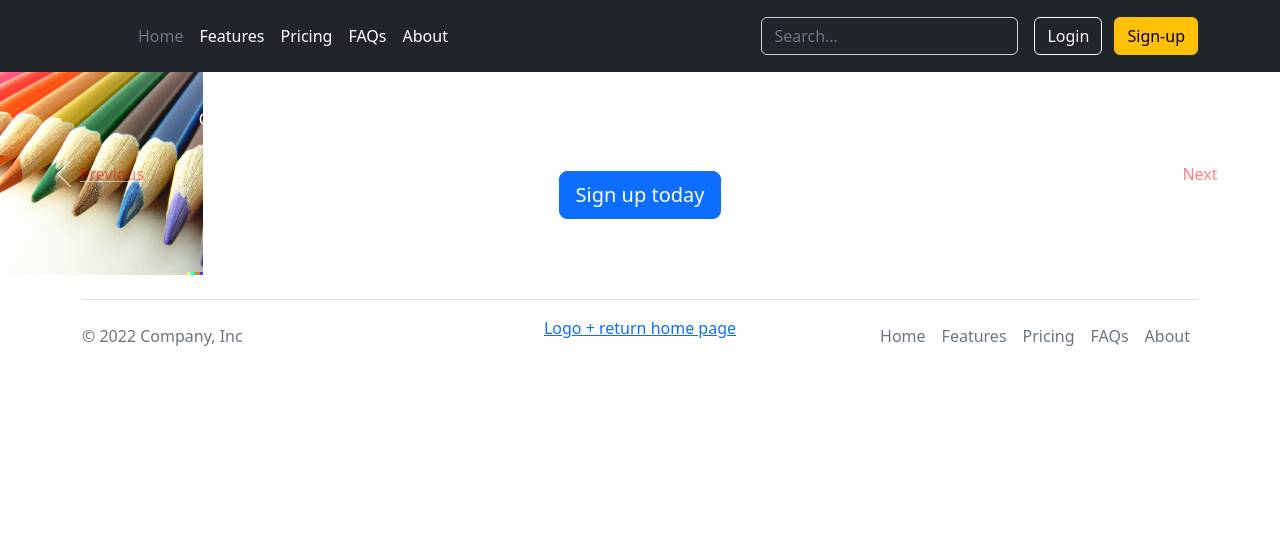
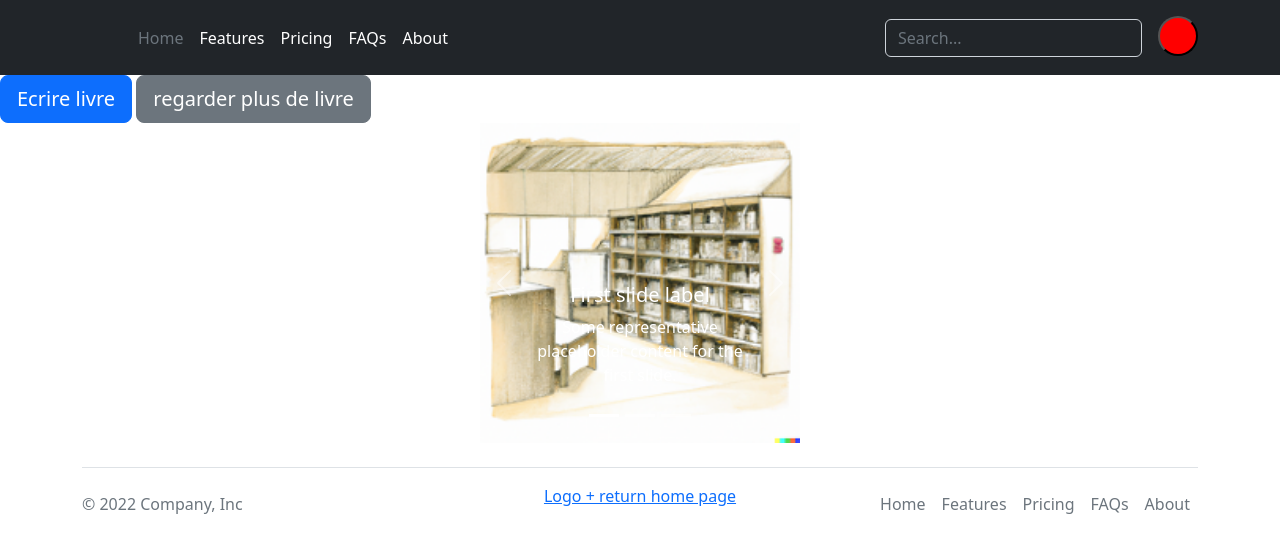
Before and after one commit to DUT-Info-Montreuil/SAE-Site-Livre, a PHP site: page /index.php in a window 1280 px wide. Shown: the top 553 px of the page. Run offline with PHP 8.4, Linux system fonts and the light colour scheme; a user stored in the database is signed in.

Commit message:
page d'accueil lié avec la connexion bouton connexion creation de compte et déconnexion

```diff
--- a/composant/comp_navBar/vue_navBar.php
+++ b/composant/comp_navBar/vue_navBar.php
@@ -1,18 +1,22 @@
 <?php
 require_once("vue_generique.php");
-class VueNavBar extends VueGenerique {
+class VueNavBar extends VueGenerique
+{
     public function __construct()
     {
         parent::__construct();
     }
-    public function printnavBar(){
-        ?>
+    public function printnavBar()
+    {
+?>
         <html>
         <header class="p-3 text-bg-dark">
             <div class="container">
                 <div class="d-flex flex-wrap align-items-center justify-content-center justify-content-lg-start">
                     <a href="/" class="d-flex align-items-center mb-2 mb-lg-0 text-white text-decoration-none">
-                        <svg class="bi me-2" width="40" height="32" role="img" aria-label="Bootstrap"><use xlink:href="#bootstrap"/></svg>
+                        <svg class="bi me-2" width="40" height="32" role="img" aria-label="Bootstrap">
+                            <use xlink:href="#bootstrap" />
+                        </svg>
                     </a>
 
                     <ul class="nav col-12 col-lg-auto me-lg-auto mb-2 justify-content-center mb-md-0">
@@ -26,14 +30,37 @@ class VueNavBar extends VueGenerique {
                     <form class="col-12 col-lg-auto mb-3 mb-lg-0 me-lg-3" role="search">
                         <input type="search" class="form-control form-control-dark text-bg-dark" placeholder="Search..." aria-label="Search">
                     </form>
+                    <?php
+                    if (isset($_SESSION["connected"])) {
+                    ?>
+                        <div class="dropdown">
+                            <button id="ppDropDown" class="rounded-circle" type="button" data-bs-toggle="dropdown" aria-expanded="false">
+                            </button>
+                            <ul class="dropdown-menu">
+                                <li><a class="dropdown-item" href="#">Action</a></li>
+                                <li><a class="dropdown-item" href="#">Another action</a></li>
+                                <li><hr class="dropdown-divider"></li>
+                                <li><a class="dropdown-item" href="index.php?module=connexion&action=disconnect">deconnexion</a></li>
+                            </ul>
+                        </div>
 
-                    <div class="text-end">
-                        <button type="button" class="btn btn-outline-light me-2">Login</button>
-                        <button type="button" class="btn btn-warning">Sign-up</button>
-                    </div>
+
+
+                    <?php
+
+                    } else { ?>
+                        <div class="text-end">
+                            <!-- <a href="index.php?action=print_signup&module=connexion" class="btn btn-outline-light me-2" role="button">sign up</a>  -->
+                            <a href="index.php?action=print_login&module=connexion" class="btn btn-warning" role="button">Login</a>
+                        </div>
+                    <?php
+                    }
+                    ?>
+
                 </div>
             </div>
         </header>
+
         </html>
 <?php
     }
--- a/index.php
+++ b/index.php
@@ -1,4 +1,3 @@
-
 <?php
 require_once("composant/comp_navBar/composant_navBar.php");
 require_once("composant/comp_Footer/Comp_Footer.php");
@@ -9,6 +8,7 @@
 
 <!DOCTYPE html>
 <html lang="fr">
+
 <head>
 
     <meta charset="UTF-8">
@@ -21,23 +21,7 @@
 
 </head>
 
-    <body>
-        <main>
-        <?php
-        $navBar = new ComposantNavBar();
-        ?>
-        <div id="test">
-            <?php
-            $accueil = new Module_Accueil();
-            ?>
-        </div>
-        <?php
-        $footer=new Comp_Footer();
-        ?>
-        </main>
 
-
-    </body>
 </html>
 
 
@@ -50,16 +34,21 @@
 
 
 
-    $vue_gen = new vueGenerique() ;
+$vue_gen = new vueGenerique();
+if (isset($_GET['module'])) {
+    $module = $_GET['module'];
+} else {
+    $module = "accueil";
+}
 
-    if (isset($_GET["module"])){
-        switch($_GET["module"]){
-            case "connexion" :
+switch ($module) {
+    case "connexion":
         $mod_connexion = new Module_connexion();
-            break ;
+        break;
+    case "accueil":
+        $mod_accueil = new Module_Accueil();
+}
 
-        }
-    }
 
 $result = $vue_gen->getAffichage();
 
@@ -74,7 +63,7 @@
     }
     echo "<a href=\"index.php?action=print_signup&module=connexion\">signup</a><br/>";
     echo "<a href=\"index.php?action=disconnect&module=connexion\">disconnect</a><br/>";*/
-    echo $result ;
+echo $result;
 
 
 
--- a/module/mod_accueil/module_accueil.php
+++ b/module/mod_accueil/module_accueil.php
@@ -7,7 +7,9 @@ class Module_Accueil{
     {
         $this->controleur = new Controleur_Accueil();
         $this->vue = new Vue_Accueil();
+        $navBar = new ComposantNavBar();
         $this->controleur->AfficherCarrousel();
+        $footer = new Comp_Footer();
     }
 }
 
--- a/module/mod_accueil/vue_accueil.php
+++ b/module/mod_accueil/vue_accueil.php
@@ -10,57 +10,55 @@ class Vue_Accueil extends vueGenerique
   {
 ?>
     <html>
-        <div id="myCarousel" class="carousel slide" data-ride="carousel">
-        <ol class="carousel-indicators">
-          <li data-target="#myCarousel" data-slide-to="0" class="active"></li>
-          <li data-target="#myCarousel" data-slide-to="1"></li>
-          <li data-target="#myCarousel" data-slide-to="2"></li>
-        </ol>
+
+    <body>
+      <div>
+
+          <button type="button" class="btn btn-primary btn-lg" id="EcrireLivre">Ecrire livre</button>
+          <button type="button" class="btn btn-secondary btn-lg" id="regarderLivre">regarder plus de livre</button>
+
+        <div id="carouselExampleCaptions" class="carousel slide" data-bs-ride="false">
+          <div class="carousel-indicators">
+            <button type="button" data-bs-target="#carouselExampleCaptions" data-bs-slide-to="0" class="active" aria-current="true" aria-label="Slide 1"></button>
+            <button type="button" data-bs-target="#carouselExampleCaptions" data-bs-slide-to="1" aria-label="Slide 2"></button>
+            <button type="button" data-bs-target="#carouselExampleCaptions" data-bs-slide-to="2" aria-label="Slide 3"></button>
+          </div>
           <div class="carousel-inner">
             <div class="carousel-item active">
-            <img class="first-slide" src="ressource/rainbowpencilTest.png" alt="First slide">
-            <div class="container">
-              <div class="carousel-caption text-left">
-                <h1>Example headline.</h1>
-                <p>Cras justo odio, dapibus ac facilisis in, egestas eget quam. Donec id elit non mi porta gravida at eget metus. Nullam id dolor id nibh ultricies vehicula ut id elit.</p>
-                <p><a class="btn btn-lg btn-primary" href="#" role="button">Sign up today</a></p>
+              <img src="ressource/drawinglibraryTest.png" class="d-block w-100" alt="...">
+              <div class="carousel-caption d-none d-md-block">
+                <h5>First slide label</h5>
+                <p>Some representative placeholder content for the first slide.</p>
+              </div>
+            </div>
+            <div class="carousel-item">
+              <img src="ressource/livreTest.png" class="d-block w-100" alt="...">
+              <div class="carousel-caption d-none d-md-block">
+                <h5>Second slide label</h5>
+                <p>Some representative placeholder content for the second slide.</p>
+              </div>
+            </div>
+            <div class="carousel-item">
+              <img src="ressource/rainbowpencilTest.png" class="d-block w-100" alt="...">
+              <div class="carousel-caption d-none d-md-block">
+                <h5>Third slide label</h5>
+                <p>Some representative placeholder content for the third slide.</p>
               </div>
             </div>
           </div>
-          <div class="carousel-item">
-            <img class="second-slide" src="ressource/drawinglibraryTest.png" alt="Second slide">
-            <div class="container">
-              <div class="carousel-caption">
-                <h1>Another example headline.</h1>
-                <p>Cras justo odio, dapibus ac facilisis in, egestas eget quam. Donec id elit non mi porta gravida at eget metus. Nullam id dolor id nibh ultricies vehicula ut id elit.</p>
-                <p><a class="btn btn-lg btn-primary" href="#" role="button">Learn more</a></p>
+          <button class="carousel-control-prev" type="button" data-bs-target="#carouselExampleCaptions" data-bs-slide="prev">
+            <span class="carousel-control-prev-icon" aria-hidden="true"></span>
+            <span class="visually-hidden">Previous</span>
+          </button>
+          <button class="carousel-control-next" type="button" data-bs-target="#carouselExampleCaptions" data-bs-slide="next">
+            <span class="carousel-control-next-icon" aria-hidden="true"></span>
+            <span class="visually-hidden">Next</span>
+          </button>
         </div>
       </div>
-          </div>
-          <div class="carousel-item">
-            <img class="third-slide" src="ressource/drawinglibraryTest.png" alt="Third slide">
-            <div class="container">
-              <div class="carousel-caption text-right">
-                <h1>One more for good measure.</h1>
-                <p>Cras justo odio, dapibus ac facilisis in, egestas eget quam. Donec id elit non mi porta gravida at eget metus. Nullam id dolor id nibh ultricies vehicula ut id elit.</p>
-                <p><a class="btn btn-lg btn-primary" href="#" role="button">Browse gallery</a></p>
-              </div>
-            </div>
-          </div>
-        </div>
-        <a class="carousel-control-prev" href="#myCarousel" role="button" data-slide="prev">
-          <span class="carousel-control-prev-icon" aria-hidden="true"></span>
-          <span class="sr-only">Previous</span>
-        </a>
-        <a class="carousel-control-next" href="#myCarousel" role="button" data-slide="next">
-          <span class="carousel-control-next-icon" aria-hidden="true"></span>
-          <span class="sr-only">Next</span>
-        </a>
-      </div>
+    </body>
 
     </html>
-
-
 <?php
   }
 }
--- a/module/mod_connexion/Controleur_connexion.php
+++ b/module/mod_connexion/Controleur_connexion.php
@@ -31,11 +31,11 @@ class Controleur_connexion{
        if (isset($_POST["identifiant"])){
         if ($this->modele->login()){
             $this->vue->Success("Bonjour ".$_SESSION["identifiant"]." vous êtes connecté");
-
+            header("Location: index.php?module=accueil");
 
        }else {
 
-        //header("Location: index.php?module=connexion&action=print_login");
+        header("Location: index.php?module=connexion&action=print_login");
         $this->vue->Error("Identifiant ou mot de passe incorrect");
 
 
@@ -50,18 +50,18 @@ class Controleur_connexion{
             if ($this->modele->signup()){
 
                 $this->vue->Success("Inscription réussie");
-                header("Location: index.php?module=accueil");
+                header("Location: index.php?module=connexion&action=print_login");
 
             }
             else{
-                //header("Location: index.php?module=connexion&action=print_signup");
+                header("Location: index.php?module=connexion&action=print_signup");
                 $this->vue->Error("Inscription échouée");
             }
 
     }
     public function Deco(){
         $this->modele->deco();
-
+        header("Location: index.php?module=accueil");
 
     }
 
--- a/module/mod_connexion/Vue_connexion.php
+++ b/module/mod_connexion/Vue_connexion.php
@@ -1,14 +1,15 @@
 <?php
 require_once("vue_generique.php");
-class Vue_connexion extends vueGenerique{
+class Vue_connexion extends vueGenerique
+{
     public function __construct()
     {
         parent::__construct();
     }
 
 
-    public function form_ajout(){
-
+    public function form_ajout()
+    {
     }
 
     public function login()
@@ -18,19 +19,46 @@ class Vue_connexion extends vueGenerique{
         <html>
 
 
-            <form class=ConnexionForm method="post" action="index.php?action=login&module=connexion">
+        <div class="container d-flex flex-column">
+            <div class="row align-items-center justify-content-center g-0 min-vh-100">
+                <div class="col-lg-5 col-md-8 py-8 py-xl-0">
+                    <!-- Card -->
+                    <div class="card shadow">
+                        <!-- Card body -->
+                        <div class="card-body p-6">
+                            <div class="mb-4">
+                                <a href="index.php?module=accueil"><img src="ressource/livreTest.png" class="mb-4" alt="" /></a>
+                                <h1 class="mb-1 fw-bold">Connecte toi</h1>
+                                <span>Tu n'as pas de compte?
+                                    <a href="index.php?action=print_signup&module=connexion" class="ms-1">Créé en un !</a></span>
+                            </div>
+                            <!-- Form -->
+                            <form method="post" action="index.php?action=login&module=connexion">
+                                <!-- Username -->
                                 <div class="mb-3">
-                <label for="exampleInputEmail1" class="form-label">Identifiant</label>
-                <input name=identifiant type="" class="form-control"  aria-describedby="emailHelp" placeholder="user541247">
-                <div  class="form-text">On partage pas :> </div>
+                                    <label for="username" class="form-label">Nom d'utilisateur</label>
+                                    <input type="text" id="username" class="form-control" name="identifiant" placeholder="Nom d'utilisateur" required />
                                 </div>
+                                <!-- Password -->
                                 <div class="mb-3">
-                <label for="exampleInputPassword1" class="form-label">Mot de Passe</label>
-                <input name=pwd type="password" class="form-control" placeholder="mot de passe">
+                                    <label for="password" class="form-label">Mot de passe</label>
+                                    <input type="password" id="password" class="form-control" name="pwd" placeholder="**************" required />
                                 </div>
-
-            <button type="submit" class="btn btn-primary">GO</button>
+                                <div>
+                                    <!-- Button -->
+                                    <div class="d-grid">
+                                        <button type="submit" class="btn btn-primary">
+                                            Connecte toi !
+                                        </button>
+                                    </div>
+                                </div>
+                                <hr class="my-4" />
                             </form>
+                        </div>
+                    </div>
+                </div>
+            </div>
+        </div>
 
 
 
@@ -55,24 +83,51 @@ class Vue_connexion extends vueGenerique{
         <html>
 
 
-        <form class=ConnexionForm method="post" action="index.php?action=signup&module=connexion">
+        <div class="container d-flex flex-column">
+            <div class="row align-items-center justify-content-center g-0 min-vh-100">
+                <div class="col-lg-5 col-md-8 py-8 py-xl-0">
+                    <!-- Card -->
+                    <div class="card shadow">
+                        <!-- Card body -->
+                        <div class="card-body p-6">
+                            <div class="mb-4">
+                                <a href="index.php?module=accueil"><img src="ressource/livreTest.png" class="mb-4" alt="" /></a>
+                                <h1 class="mb-1 fw-bold">Inscription</h1>
+                                <span>Tu as déja un compte?
+                                    <a href="index.php?action=print_login&module=connexion" class="ms-1">Connecte toi !</a></span>
+                            </div>
+                            <!-- Form -->
+                            <form method="post" action="index.php?action=signup&module=connexion">
+                                <!-- Username -->
                                 <div class="mb-3">
-                <label for="exampleInputEmail1" class="form-label">Adresse Mail</label>
-                <input name=mail type="email" class="form-control"  aria-describedby="emailHelp" placeholder="name@example.com">
-                <div  class="form-text">On partage pas :> </div>
+                                    <label for="username" class="form-label">Nom d'utilisateur</label>
+                                    <input type="text" id="username" class="form-control" name="identifiant" placeholder="Nom d'utilisateur" required />
                                 </div>
+                                <!-- Email -->
                                 <div class="mb-3">
-                <label for="exampleInputEmail1" class="form-label">Identifiant</label>
-                <input name=identifiant type="" class="form-control"  aria-describedby="emailHelp" placeholder="user541247">
-                <div  class="form-text">On partage pas :> </div>
+                                    <label for="email" class="form-label">Email</label>
+                                    <input type="email" id="email" class="form-control" name="mail" placeholder="Addresse Email" required />
                                 </div>
+                                <!-- Password -->
                                 <div class="mb-3">
-                <label for="exampleInputPassword1" class="form-label">Mot de Passe</label>
-                <input name=pwd type="password" class="form-control" placeholder="mot de passe">
+                                    <label for="password" class="form-label">Mot de passe</label>
+                                    <input type="password" id="password" class="form-control" name="pwd" placeholder="**************" required />
                                 </div>
-
-            <button type="submit" class="btn btn-primary">GO</button>
+                                <div>
+                                    <!-- Button -->
+                                    <div class="d-grid">
+                                        <button type="submit" class="btn btn-primary">
+                                            Créé ton compte !
+                                        </button>
+                                    </div>
+                                </div>
+                                <hr class="my-4" />
                             </form>
+                        </div>
+                    </div>
+                </div>
+            </div>
+        </div>
 
 
 
@@ -88,8 +143,6 @@ class Vue_connexion extends vueGenerique{
 <?php
 
     }
-
-
 }
 
 
--- a/style.css
+++ b/style.css
@@ -1,10 +1,13 @@
-
 .ConnexionForm{
 
-   margin-top: 200px;
-    margin-left: 800px;
-    margin-right: 800px;
+    display: inline-block;
+    margin-left: 40%;
+    margin-right: 25%;
+    margin-top: 5%;
+    margin-bottom: 35%;
+
 }
+
 
 .toast {
     position: fixed;
@@ -13,17 +16,21 @@
 
 }
 
-
-#carouselExampleIndicators{
-    position: center;
-    border: solid 1px pink;
-    width: 50%;
+#carouselExampleCaptions{
+    margin: auto;
+    width: 25%;
 
 }
 
-.sr-only{
-    color: red;
+#ppDropDown{
+    background-color: red;
+    width: 40px;
+    height: 40px;
 }
-.d-block w-100{
-    color: black;
+#EcrireLivre{
+    margin: auto;
+
 }
+#regarderLivre{
+    margin: auto;
+}
```
Lines whose indentation alone changed are shown as unchanged.
